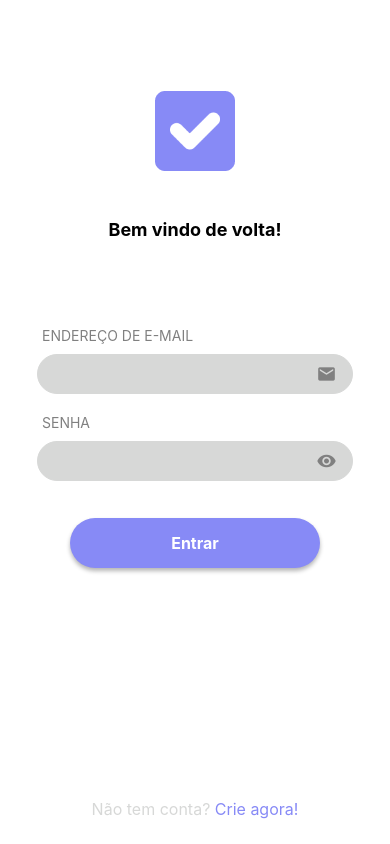
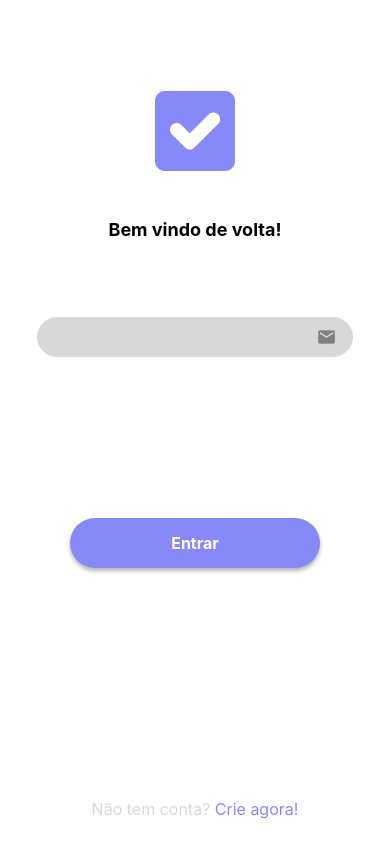
Before and after one commit to LariLeal/ReactNative-App, a React Native app: screen / in a window 390 px wide. Built offline with nearby package versions, Linux system fonts and the light colour scheme.

Commit message:
Melhorando o codigo e organizando meus componentes para arquitetura

```diff
--- /dev/null
+++ b/src/components/input/index.tsx
@@ -0,0 +1,20 @@
+import React, { forwardRef } from "react";
+import {View, Text, TextInput} from 'react-native';
+import {style} from "../../pages/login/styles";
+import {MaterialIcons} from '@expo/vector-icons';
+import {themas} from "../../global/themes";
+
+export const Input = forwardRef(() => {
+    return (
+        <View style={style.boxInput}>
+            <TextInput
+                style={style.input}
+            />
+            <MaterialIcons
+                name= "email"
+                size={20}
+                color={themas.colors.gray}
+            />
+        </View>
+    )
+})
--- a/src/pages/login/index.tsx
+++ b/src/pages/login/index.tsx
@@ -5,6 +5,7 @@ import { style } from "./styles";
 import Logo from "../../assets/logo.png";
 import {MaterialIcons} from '@expo/vector-icons';
 import {themas} from "../../global/themes";
+import {Input} from "../../components/input";
 
 export default function Login() {
     const [email, setEmail] = useState('');
@@ -42,8 +43,10 @@ export default function Login() {
                 <Text style={style.text}>Bem vindo de volta!</Text>
             </View>
             <View style={style.boxMid} >
-                <Text style={style.titleInput}>ENDEREÇO DE E-MAIL</Text>
-                <View style={style.boxInput}>
+                <Input />
+                {/*<Text style={style.titleInput}>ENDEREÇO DE E-MAIL</Text>*/}
+
+                {/*<View style={style.boxInput}>
                     <TextInput
                         style={style.input}
                         value={email}
@@ -67,7 +70,7 @@ export default function Login() {
                     size={20}
                     color={themas.colors.gray}
                     />
-                </View>
+                </View>*/}
             </View>
             <View style={style.boxBottom}>
                 <TouchableOpacity style={style.button} onPress={() => getLogin()}>
```
